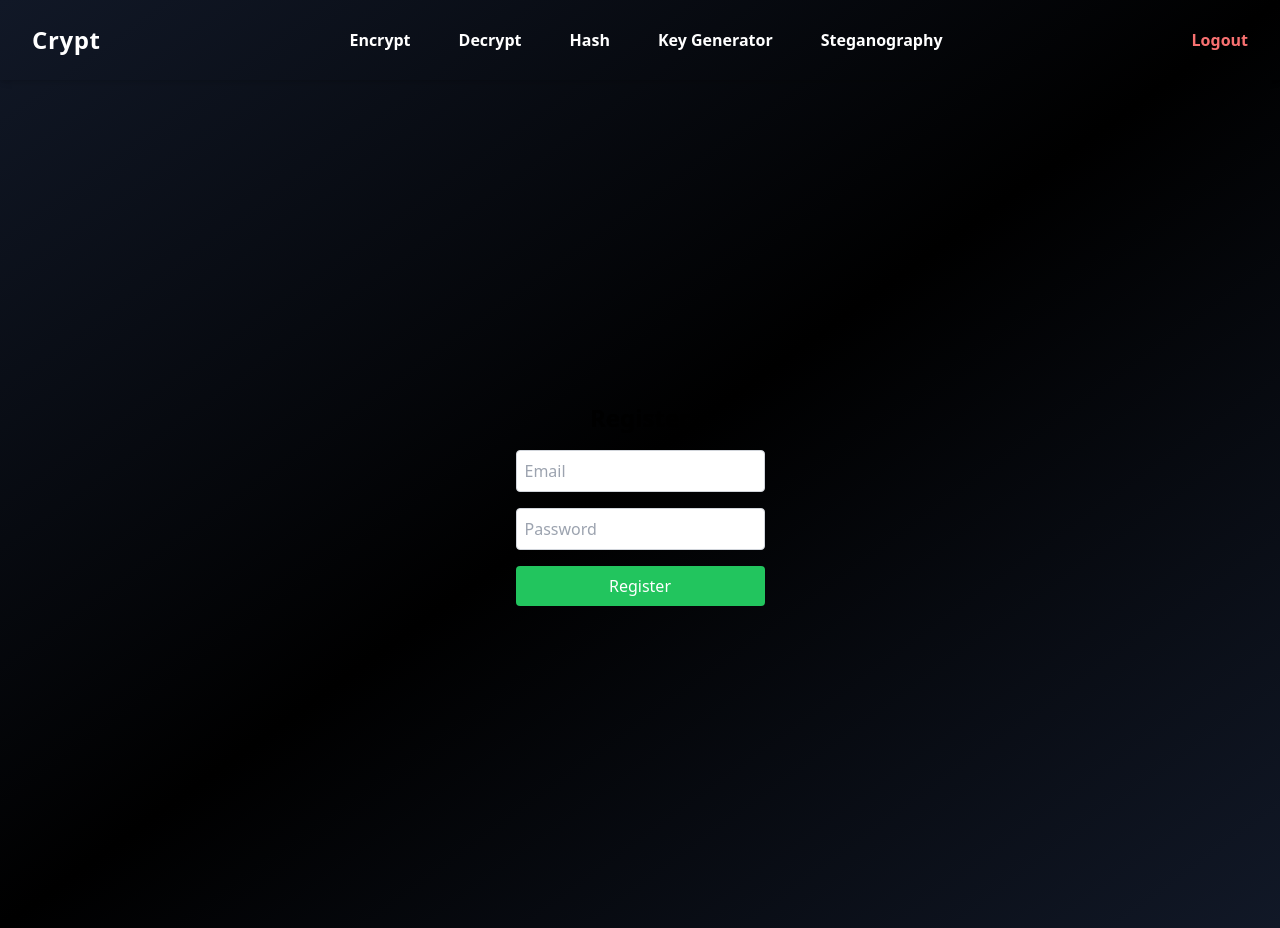
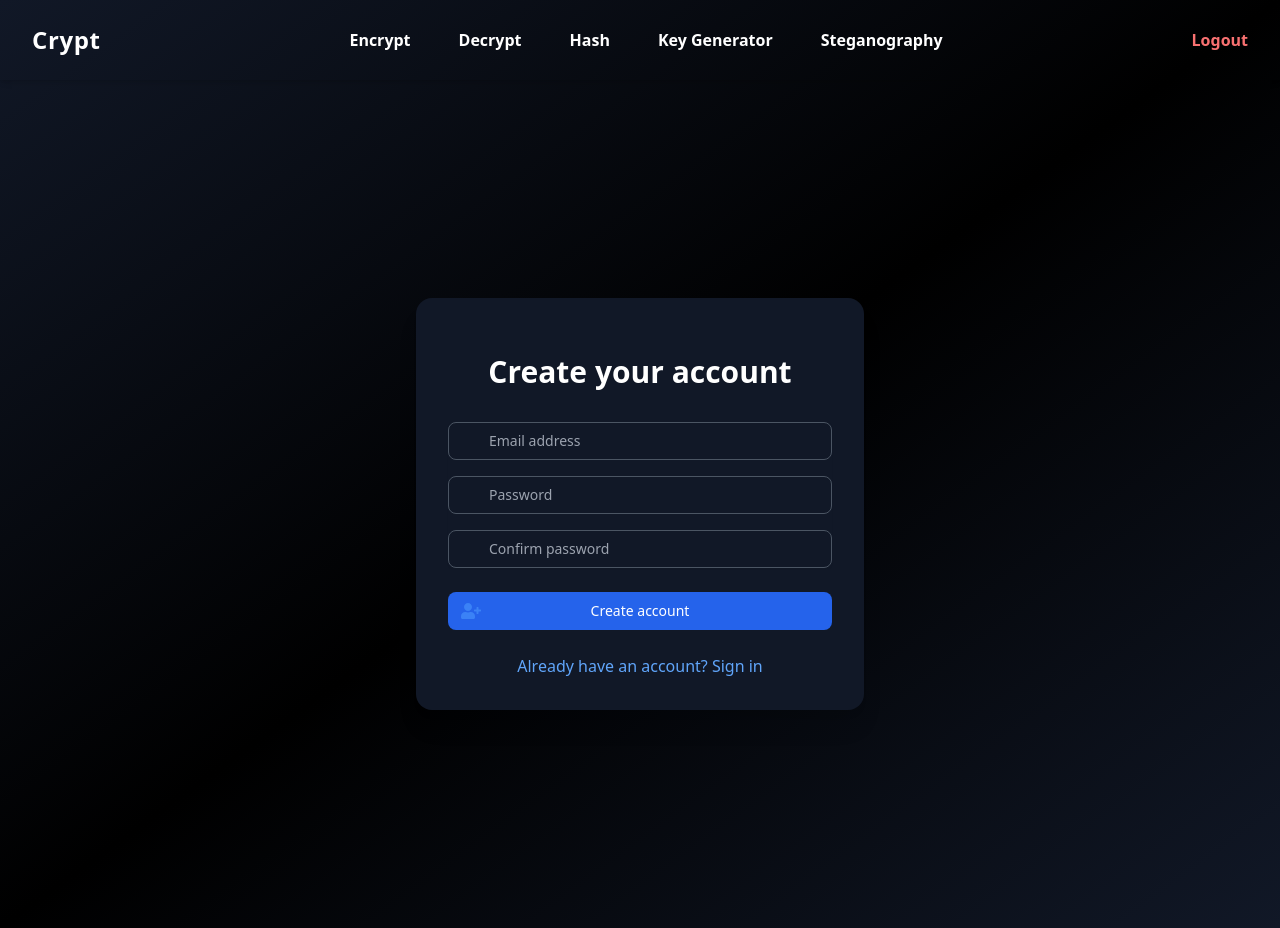
Before and after one commit to BobbyAl/crypt-webapp, a Next.js app: page /crypt-webapp/register in a window 1280 px wide. Built offline with nearby package versions, Linux system fonts and the light colour scheme; no server answers.

Commit message:
Update NavBar layout and Login text color

```diff
--- a/src/app/layout.jsx
+++ b/src/app/layout.jsx
@@ -2,7 +2,7 @@ import './globals.css';
 import Navbar from '@/components/Navbar';
 
 export const metadata = {
-  title: 'CryptoSite',
+  title: 'Crypt',
   description: 'Secure cryptography utility for file encryption, decryption, and key management',
 };
 
--- a/src/app/login/page.jsx
+++ b/src/app/login/page.jsx
@@ -2,49 +2,119 @@
 "use client";
 
 import { useState } from "react";
+import { signInWithEmailAndPassword } from "firebase/auth";
 import { auth } from "@/firebase/config";
-import { signInWithEmailAndPassword } from "firebase/auth";
 import { useRouter } from "next/navigation";
+import Link from "next/link";
+import { FaEnvelope, FaLock, FaSignInAlt } from "react-icons/fa";
 
-export default function Login() {
-  const router = useRouter();
+export default function LoginPage() {
   const [email, setEmail] = useState("");
   const [password, setPassword] = useState("");
   const [error, setError] = useState("");
+  const [loading, setLoading] = useState(false);
+  const router = useRouter();
 
-  const handleLogin = async (e) => {
+  const handleSubmit = async (e) => {
     e.preventDefault();
+    setError("");
+    setLoading(true);
+
     try {
       await signInWithEmailAndPassword(auth, email, password);
-      router.push("/dashboard"); // redirect after login
-    } catch (err) {
-      setError(err.message);
+      router.push("/dashboard");
+    } catch (error) {
+      console.error("Login error:", error);
+      setError(error.message);
+    } finally {
+      setLoading(false);
     }
   };
 
   return (
-    <div className="flex flex-col items-center justify-center min-h-screen">
-      <h1 className="text-2xl font-bold mb-4">Login</h1>
-      <form onSubmit={handleLogin} className="flex flex-col gap-4">
+    <div className="flex items-center justify-center min-h-screen py-12 px-4 sm:px-6 lg:px-8">
+      <div className="max-w-md w-full space-y-8 bg-[#111827] p-8 rounded-2xl shadow-xl">
+        <div>
+          <h2 className="mt-6 text-center text-3xl font-extrabold text-white">
+            Sign in to your account
+          </h2>
+        </div>
+
+        {error && (
+          <div className="bg-red-500/10 text-red-500 p-3 rounded-lg text-sm">
+            {error}
+          </div>
+        )}
+
+        <form className="mt-8 space-y-6" onSubmit={handleSubmit}>
+          <div className="rounded-md shadow-sm space-y-4">
+            <div>
+              <label htmlFor="email" className="sr-only">
+                Email address
+              </label>
+              <div className="relative">
+                <div className="absolute inset-y-0 left-0 pl-3 flex items-center pointer-events-none">
+                  <FaEnvelope className="h-5 w-5 text-gray-400" />
+                </div>
                 <input
+                  id="email"
+                  name="email"
                   type="email"
-          placeholder="Email"
+                  autoComplete="email"
+                  required
                   value={email}
                   onChange={(e) => setEmail(e.target.value)}
-          className="p-2 border border-gray-300 rounded"
+                  className="appearance-none relative block w-full px-3 py-2 pl-10 bg-gray-900 border border-gray-600 placeholder-gray-400 text-white rounded-lg focus:outline-none focus:ring-2 focus:ring-blue-500 focus:border-blue-500 sm:text-sm"
+                  placeholder="Email address"
                 />
+              </div>
+            </div>
+            <div>
+              <label htmlFor="password" className="sr-only">
+                Password
+              </label>
+              <div className="relative">
+                <div className="absolute inset-y-0 left-0 pl-3 flex items-center pointer-events-none">
+                  <FaLock className="h-5 w-5 text-gray-400" />
+                </div>
                 <input
+                  id="password"
+                  name="password"
                   type="password"
-          placeholder="Password"
+                  autoComplete="current-password"
+                  required
                   value={password}
                   onChange={(e) => setPassword(e.target.value)}
-          className="p-2 border border-gray-300 rounded"
+                  className="appearance-none relative block w-full px-3 py-2 pl-10 bg-gray-900 border border-gray-600 placeholder-gray-400 text-white rounded-lg focus:outline-none focus:ring-2 focus:ring-blue-500 focus:border-blue-500 sm:text-sm"
+                  placeholder="Password"
                 />
-        {error && <p className="text-red-500">{error}</p>}
-        <button type="submit" className="p-2 bg-blue-500 text-white rounded hover:bg-blue-600">
-          Login
+              </div>
+            </div>
+          </div>
+
+          <div>
+            <button
+              type="submit"
+              disabled={loading}
+              className="group relative w-full flex justify-center py-2 px-4 border border-transparent text-sm font-medium rounded-lg text-white bg-blue-600 hover:bg-blue-700 focus:outline-none focus:ring-2 focus:ring-offset-2 focus:ring-blue-500 disabled:opacity-50 disabled:cursor-not-allowed"
+            >
+              <span className="absolute left-0 inset-y-0 flex items-center pl-3">
+                <FaSignInAlt className="h-5 w-5 text-blue-500 group-hover:text-blue-400" />
+              </span>
+              {loading ? "Signing in..." : "Sign in"}
             </button>
+          </div>
+
+          <div className="text-center">
+            <Link
+              href="/register"
+              className="font-medium text-blue-400 hover:text-blue-500"
+            >
+              Don't have an account? Register
+            </Link>
+          </div>
         </form>
+      </div>
     </div>
   );
 }
--- a/src/app/register/page.jsx
+++ b/src/app/register/page.jsx
@@ -2,49 +2,146 @@
 "use client";
 
 import { useState } from "react";
+import { createUserWithEmailAndPassword } from "firebase/auth";
 import { auth } from "@/firebase/config";
-import { createUserWithEmailAndPassword } from "firebase/auth";
 import { useRouter } from "next/navigation";
+import Link from "next/link";
+import { FaEnvelope, FaLock, FaUserPlus } from "react-icons/fa";
 
-export default function Register() {
-  const router = useRouter();
+export default function RegisterPage() {
   const [email, setEmail] = useState("");
   const [password, setPassword] = useState("");
+  const [confirmPassword, setConfirmPassword] = useState("");
   const [error, setError] = useState("");
+  const [loading, setLoading] = useState(false);
+  const router = useRouter();
 
-  const handleRegister = async (e) => {
+  const handleSubmit = async (e) => {
     e.preventDefault();
+    setError("");
+
+    if (password !== confirmPassword) {
+      setError("Passwords do not match");
+      return;
+    }
+
+    setLoading(true);
     try {
       await createUserWithEmailAndPassword(auth, email, password);
-      router.push("/dashboard"); // redirect after signup
-    } catch (err) {
-      setError(err.message);
+      router.push("/dashboard");
+    } catch (error) {
+      console.error("Registration error:", error);
+      setError(error.message);
+    } finally {
+      setLoading(false);
     }
   };
 
   return (
-    <div className="flex flex-col items-center justify-center min-h-screen">
-      <h1 className="text-2xl font-bold mb-4">Register</h1>
-      <form onSubmit={handleRegister} className="flex flex-col gap-4">
+    <div className="flex items-center justify-center min-h-screen py-12 px-4 sm:px-6 lg:px-8">
+      <div className="max-w-md w-full space-y-8 bg-[#111827] p-8 rounded-2xl shadow-xl">
+        <div>
+          <h2 className="mt-6 text-center text-3xl font-extrabold text-white">
+            Create your account
+          </h2>
+        </div>
+
+        {error && (
+          <div className="bg-red-500/10 text-red-500 p-3 rounded-lg text-sm">
+            {error}
+          </div>
+        )}
+
+        <form className="mt-8 space-y-6" onSubmit={handleSubmit}>
+          <div className="rounded-md shadow-sm space-y-4">
+            <div>
+              <label htmlFor="email" className="sr-only">
+                Email address
+              </label>
+              <div className="relative">
+                <div className="absolute inset-y-0 left-0 pl-3 flex items-center pointer-events-none">
+                  <FaEnvelope className="h-5 w-5 text-gray-400" />
+                </div>
                 <input
+                  id="email"
+                  name="email"
                   type="email"
-          placeholder="Email"
+                  autoComplete="email"
+                  required
                   value={email}
                   onChange={(e) => setEmail(e.target.value)}
-          className="p-2 border border-gray-300 rounded"
+                  className="appearance-none relative block w-full px-3 py-2 pl-10 bg-gray-900 border border-gray-600 placeholder-gray-400 text-white rounded-lg focus:outline-none focus:ring-2 focus:ring-blue-500 focus:border-blue-500 sm:text-sm"
+                  placeholder="Email address"
                 />
+              </div>
+            </div>
+            <div>
+              <label htmlFor="password" className="sr-only">
+                Password
+              </label>
+              <div className="relative">
+                <div className="absolute inset-y-0 left-0 pl-3 flex items-center pointer-events-none">
+                  <FaLock className="h-5 w-5 text-gray-400" />
+                </div>
                 <input
+                  id="password"
+                  name="password"
                   type="password"
-          placeholder="Password"
+                  autoComplete="new-password"
+                  required
                   value={password}
                   onChange={(e) => setPassword(e.target.value)}
-          className="p-2 border border-gray-300 rounded"
+                  className="appearance-none relative block w-full px-3 py-2 pl-10 bg-gray-900 border border-gray-600 placeholder-gray-400 text-white rounded-lg focus:outline-none focus:ring-2 focus:ring-blue-500 focus:border-blue-500 sm:text-sm"
+                  placeholder="Password"
                 />
-        {error && <p className="text-red-500">{error}</p>}
-        <button type="submit" className="p-2 bg-green-500 text-white rounded hover:bg-green-600">
-          Register
+              </div>
+            </div>
+            <div>
+              <label htmlFor="confirm-password" className="sr-only">
+                Confirm Password
+              </label>
+              <div className="relative">
+                <div className="absolute inset-y-0 left-0 pl-3 flex items-center pointer-events-none">
+                  <FaLock className="h-5 w-5 text-gray-400" />
+                </div>
+                <input
+                  id="confirm-password"
+                  name="confirm-password"
+                  type="password"
+                  autoComplete="new-password"
+                  required
+                  value={confirmPassword}
+                  onChange={(e) => setConfirmPassword(e.target.value)}
+                  className="appearance-none relative block w-full px-3 py-2 pl-10 bg-gray-900 border border-gray-600 placeholder-gray-400 text-white rounded-lg focus:outline-none focus:ring-2 focus:ring-blue-500 focus:border-blue-500 sm:text-sm"
+                  placeholder="Confirm password"
+                />
+              </div>
+            </div>
+          </div>
+
+          <div>
+            <button
+              type="submit"
+              disabled={loading}
+              className="group relative w-full flex justify-center py-2 px-4 border border-transparent text-sm font-medium rounded-lg text-white bg-blue-600 hover:bg-blue-700 focus:outline-none focus:ring-2 focus:ring-offset-2 focus:ring-blue-500 disabled:opacity-50 disabled:cursor-not-allowed"
+            >
+              <span className="absolute left-0 inset-y-0 flex items-center pl-3">
+                <FaUserPlus className="h-5 w-5 text-blue-500 group-hover:text-blue-400" />
+              </span>
+              {loading ? "Creating account..." : "Create account"}
             </button>
+          </div>
+
+          <div className="text-center">
+            <Link
+              href="/login"
+              className="font-medium text-blue-400 hover:text-blue-500"
+            >
+              Already have an account? Sign in
+            </Link>
+          </div>
         </form>
+      </div>
     </div>
   );
 }
```
Also changed, not shown: src/components/Navbar.jsx (+13 -8 lines). Lines whose indentation alone changed are shown as unchanged.
